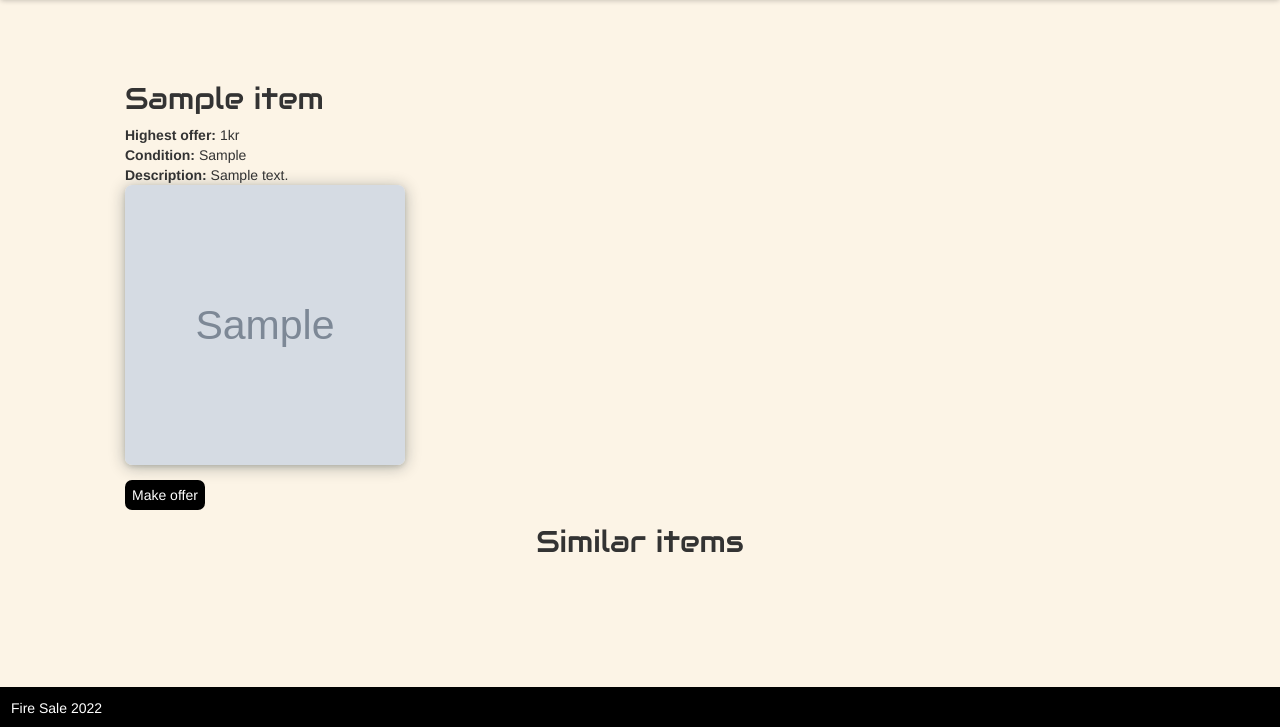
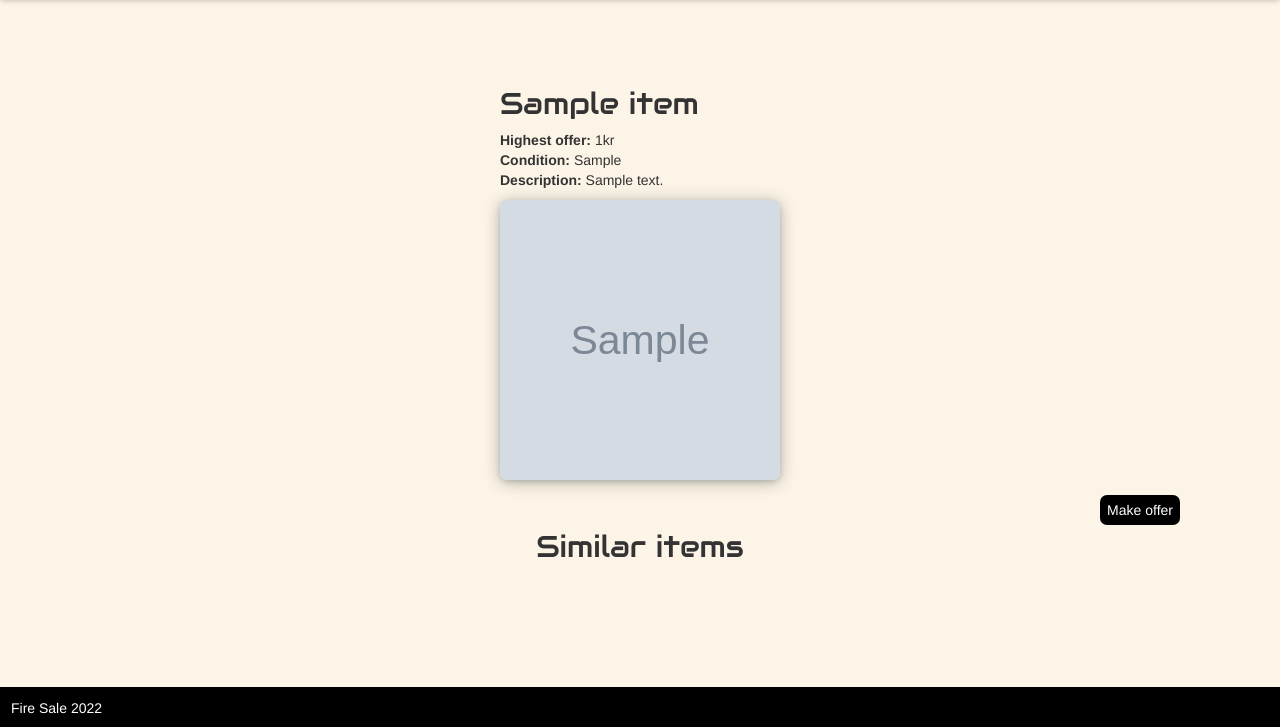
Before and after one commit to anhthuvu512/FireSale, a Django app: page /sales/1 in a window 1280 px wide. Shown: the part 73-800 px from the top of the page. Run offline with Django 4.2, Linux system fonts and the light colour scheme; tables that the repository leaves empty hold one stand-in row (values such as "Sample post"); grey boxes marked "Sample" are stand-in pictures.

Commit message:
fixing the offer button

```diff
--- a/fire_sale/static/css/main.css
+++ b/fire_sale/static/css/main.css
@@ -132,9 +132,28 @@
     box-shadow: rgba(14, 30, 37, 0.12) 0px 2px 4px 0px, rgba(14, 30, 37, 0.32) 0px 2px 16px 0px;
     height: 20em;
 }
-.item-content, .contact-content, .payment-content{
+.contact-content, .payment-content{
     text-align: left;
 }
+
+.item-content {
+    padding: 5px;
+    text-align: left;
+    display: inline-block;
+    padding-bottom: 10px;
+}
+
+
+.item-detail-img {
+    display: inline-block;
+    padding-top: 10px;
+}
+#offer-btn {
+    position: absolute;
+    padding-right:50px;
+    right: 50px;
+}
+
 
 .item-title, .contact-title, .payment-title{
     display: inline;
--- a/fire_sale/templates/sale/item_details.html
+++ b/fire_sale/templates/sale/item_details.html
@@ -8,6 +8,8 @@
         <br>
         <p class="item-title">Description: </p><p class="item-info">{{ item.description }}</p>
         <br>
+
+        <div class="item-detail-img">
         {% for item_image in item.itemimage_set.all %}
             {% if forloop.counter == 1 %}
                 <img class="item-img" src="{{ item_image.image }}" style="border-radius: 0.5em;"><br><br>
@@ -15,15 +17,17 @@
                 <img class="item-img" src="{{ item_image.image }}" style="height: 6.45em;width: 6.45em; display: inline-block;border-radius: 0.5em;">
             {% endif %}
         {% endfor %}
+            </div>
         {% if user.id == item.seller.seller_id %}
             <a href="{% url 'add-image' item.id %}" class="button">Add image</a>
             <a href="{% url 'update-item' item.id %}" class="button">Update item</a>
             <a href="{% url 'delete-item' item.id %}" class="button">Delete item</a>
         {% else %}
-            <a href="{% url 'make-offer' item.id %}" class="button">Make offer</a>
+               <p id="offer-btn"><a href="{% url 'make-offer' item.id %}" class="button" >Make offer</a></p>
         {% endif %}
+        </div>
 
-    </div>
+
     <div class="items">
         <h2>Similar items</h2>
         {% for item in similar_items %}
```
